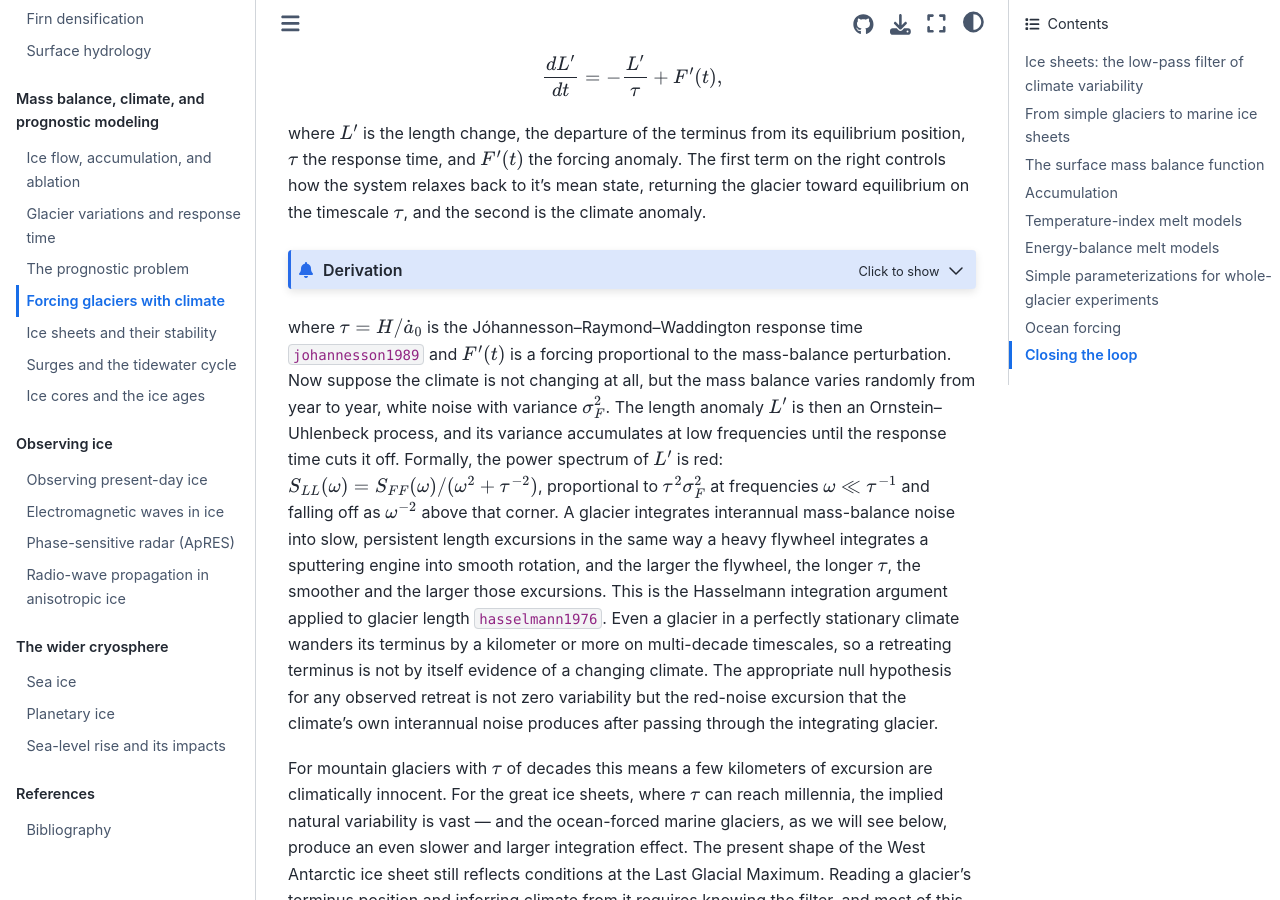
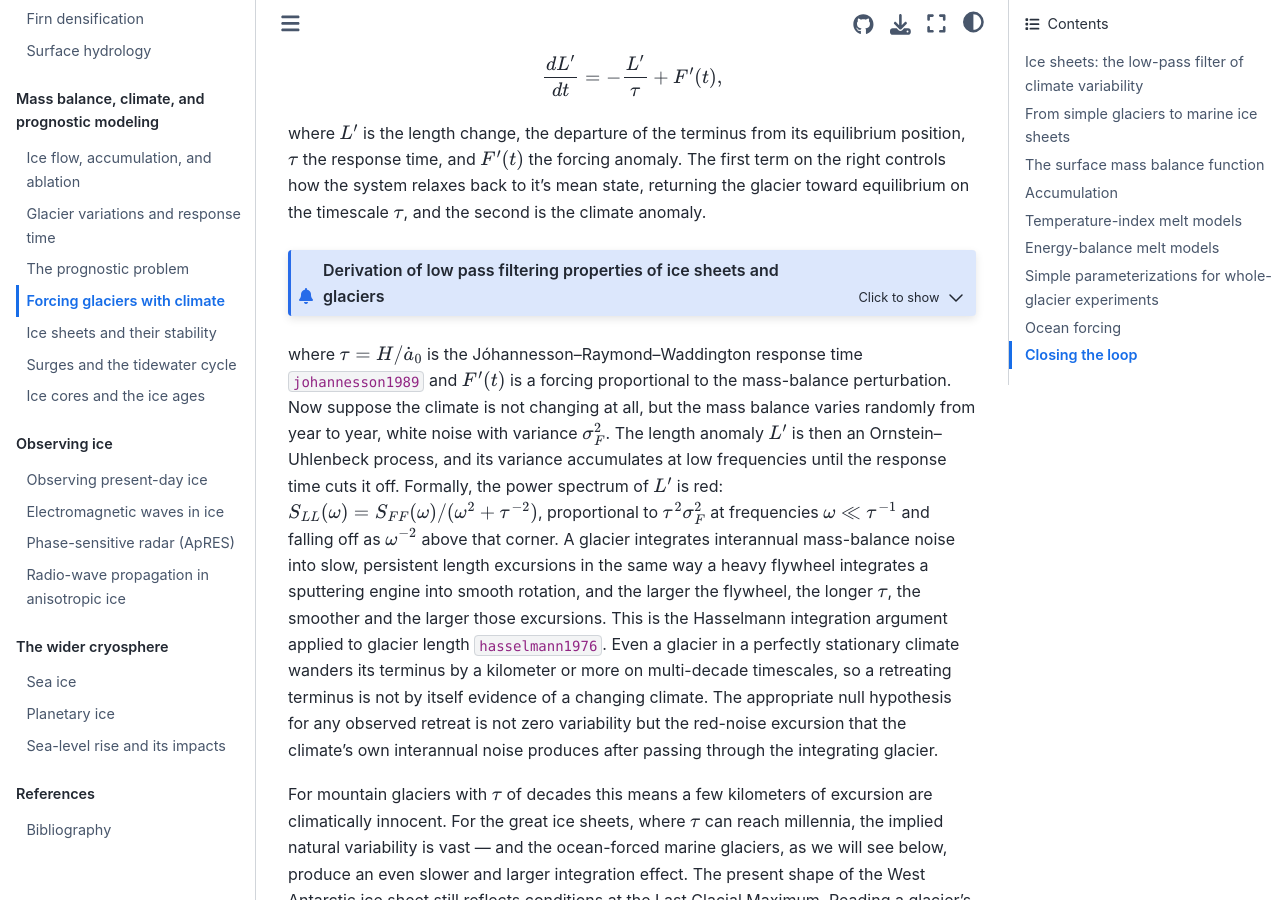
Before and after one commit to rice-glaciology/glaciology-book, a Jupyter Book: the page built from sections/climate/climate-forcing.md, in a window 1280 px wide and 900 px high, scrolled down 571 px. Built offline with Jupyter Book 1.0.4 settings and Sphinx 7.4.7 and the Sphinx Book theme 1.1.4, drawn with Linux system fonts in a browser that asks for light colours; pages that are not in the unit, such as notebooks, are missing from menus; cross-references to code outside the pages are shown as plain code.

Commit message:
Clarify derivation of low pass filtering properties
Updated the derivation section to clarify the low pass filtering properties of ice sheets and glaciers.

````diff
--- a/sections/climate/climate-forcing.md
+++ b/sections/climate/climate-forcing.md
@@ -17,10 +17,10 @@
 
 where $L'$ is the length change, the departure of the terminus from its equilibrium position, $\tau$ the response time, and $F'(t)$ the forcing anomaly. The first term on the right controls how the system relaxes back to it's mean state, returning the glacier toward equilibrium on the timescale $\tau$, and the second is the climate anomaly.
 
-```{admonition} Derivation
+```{admonition} Derivation of low pass filtering properties of ice sheets and glaciers
 :class: dropdown
 
-The red power spectrum quoted below follows from this equation by Fourier transform. Write the length anomaly and the forcing as superpositions of harmonics, $L'(t) = \int \hat L(\omega)\,e^{i\omega t}\,d\omega$ and $F'(t) = \int \hat F(\omega)\,e^{i\omega t}\,d\omega$. A time derivative becomes multiplication by $i\omega$, so the equation transforms term by term into
+The red power spectrum response can be derived from this equation by Fourier transform. Write the length anomaly and the forcing as superpositions of harmonics, $L'(t) = \int \hat L(\omega)\,e^{i\omega t}\,d\omega$ and $F'(t) = \int \hat F(\omega)\,e^{i\omega t}\,d\omega$. A time derivative becomes multiplication by $i\omega$, so the equation transforms term by term into
 
 $$
 i\omega\,\hat L(\omega) = -\frac{\hat L(\omega)}{\tau} + \hat F(\omega),
````
